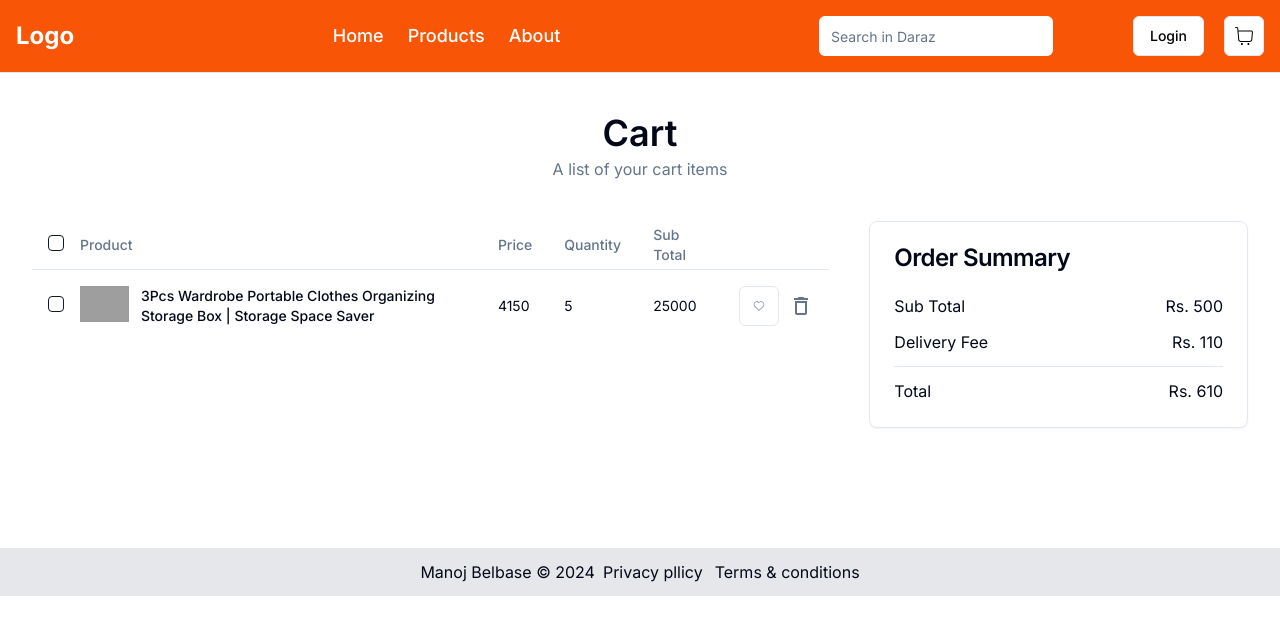
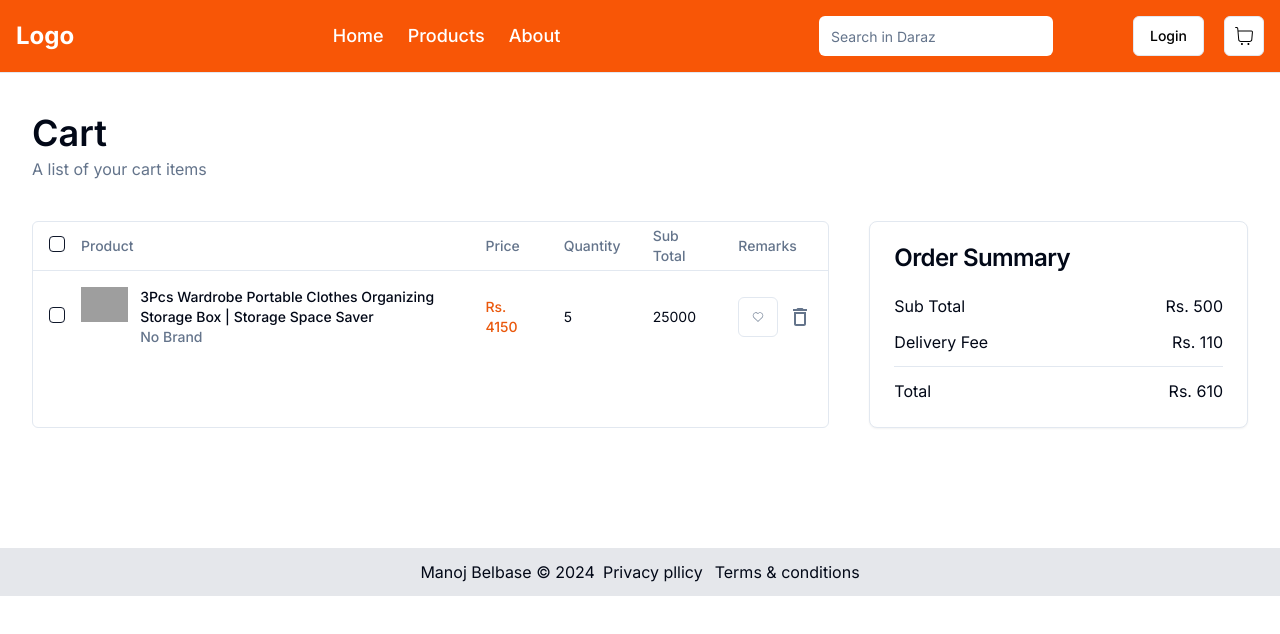
Before and after one commit to ManojBelbase/E-Commerce, a Next.js app: page /customer/cart in a window 1280 px wide. Shown: the top 634 px of the page. Built offline with nearby package versions, Linux system fonts and the light colour scheme; grey boxes are pictures that could not be loaded.

Commit message:
only product section is display when click on product navbar link

```diff
--- a/src/app/(private)/customer/cart/page.tsx
+++ b/src/app/(private)/customer/cart/page.tsx
@@ -8,13 +8,13 @@ type Props = {};
 export default function CartPage({}: Props) {
   return (
     <main className="container py-10">
-      <header className="flex items-center justify-center flex-col gap-1">
+      <header className="flex items-start justify-start flex-col gap-1">
         <h2 className="text-4xl font-semibold">Cart</h2>
         <p className="text-muted-foreground">A list of your cart items</p>
       </header>
 
       <section className="grid grid-cols-3 gap-10 mt-10">
-        <section className="col-span-2">
+        <section className="col-span-2 border rounded-md">
           <CartItemsTable />
         </section>
 
--- a/src/app/products/page.tsx
+++ b/src/app/products/page.tsx
@@ -1,15 +1,18 @@
-import Link from "next/link";
 import React from "react";
-import SingleProductPage from "./[id]/page";
+
+import ProductList from "@/components/home-page/products/product-list";
 
 type Props = {};
 
 const Page = (props: Props) => {
   return (
-    <div>
-      {/* <Link href={<SingleProductPage />} />
-       */}
-    </div>
+    <section className="container">
+      <h2 className="py-4 text-2xl font-medium relative after:content-empty after:block after:w-14 after:h-[3px] after:bg-[#F85606] after:absolute after:left-0 after:bottom--1">
+        Just For You
+      </h2>
+
+      <ProductList />
+    </section>
   );
 };
 
--- a/src/components/cart/cart-item-table.tsx
+++ b/src/components/cart/cart-item-table.tsx
@@ -33,7 +33,7 @@ export default function CartItemsTable({}: Props) {
             <TableHead>Price</TableHead>
             <TableHead>Quantity</TableHead>
             <TableHead>Sub Total</TableHead>
-            <TableHead></TableHead>
+            <TableHead>Remarks</TableHead>
           </TableRow>
         </TableHeader>
         <TableBody>
@@ -54,14 +54,20 @@ export default function CartItemsTable({}: Props) {
                         className="object-cover"
                       />
                     </figure>
-                    <p>{cartItem.product.name}</p>
+                    <div>
+                      <p>{cartItem.product.name}</p>
+                      <p className="text-muted-foreground">No Brand</p>
+                    </div>
                   </div>
                 </TableCell>
-                <TableCell>
-                  {getDiscountedPrice(
-                    cartItem.product.price,
-                    cartItem.product.discount
-                  )}
+                <TableCell className="">
+                  <p className="text-orange-600 text-sm font-medium">
+                    Rs.{" "}
+                    {getDiscountedPrice(
+                      cartItem.product.price,
+                      cartItem.product.discount
+                    )}
+                  </p>
                 </TableCell>
                 <TableCell>{cartItem.quantity}</TableCell>
                 <TableCell>{cartItem.totalPrice}</TableCell>
--- a/src/components/share-components/navbar.tsx
+++ b/src/components/share-components/navbar.tsx
@@ -36,9 +36,12 @@ const Navbar = (props: Props) => {
         {/* Action buttons section */}
         <section className="flex items-center gap-2 md:gap-5 text-black">
           <Button variant="outline">Login</Button>
-          <Button variant="outline" size={"icon"}>
-            <CiShoppingCart size={24} />
-          </Button>
+          {/* Shopping cart button */}
+          <Link href={"/customer/cart"}>
+            <Button variant="outline" size={"icon"}>
+              <CiShoppingCart size={24} />
+            </Button>
+          </Link>
         </section>
       </section>
     </nav>
--- a/src/components/single-product-page/quantity-input.tsx
+++ b/src/components/single-product-page/quantity-input.tsx
@@ -58,7 +58,6 @@ const QuantityInput = ({ stockQunatity }: Props) => {
             min={1}
             max={10}
             step={1}
-            defaultValue={1}
             className="focus:outline-none px-1 py-2 w-[4ch] text-center"
             // display second valuse only if first value is null or false
             value={searchParams.get(SELECTED_QUANTITY) ?? 1}
--- a/src/components/single-product-page/similar-products.tsx
+++ b/src/components/single-product-page/similar-products.tsx
@@ -1,17 +1,13 @@
 import React from "react";
-import ProductList from "../home-page/products/product-list";
+import ProductsList from "../home-page/products/product-list";
 
 type Props = {};
 
-const SimilarProducts = (props: Props) => {
+export default function SimilarProducts({}: Props) {
   return (
-    <div>
-      <section className="mt-12">
-        <h3 className="font-medium text-2xl">You May also like</h3>
-        <ProductList />
-      </section>
-    </div>
+    <section className="mt-10">
+      <h3 className="font-medium text-2xl mb-5">You may also like</h3>
+      <ProductsList />
+    </section>
   );
-};
-
-export default SimilarProducts;
+}
```
